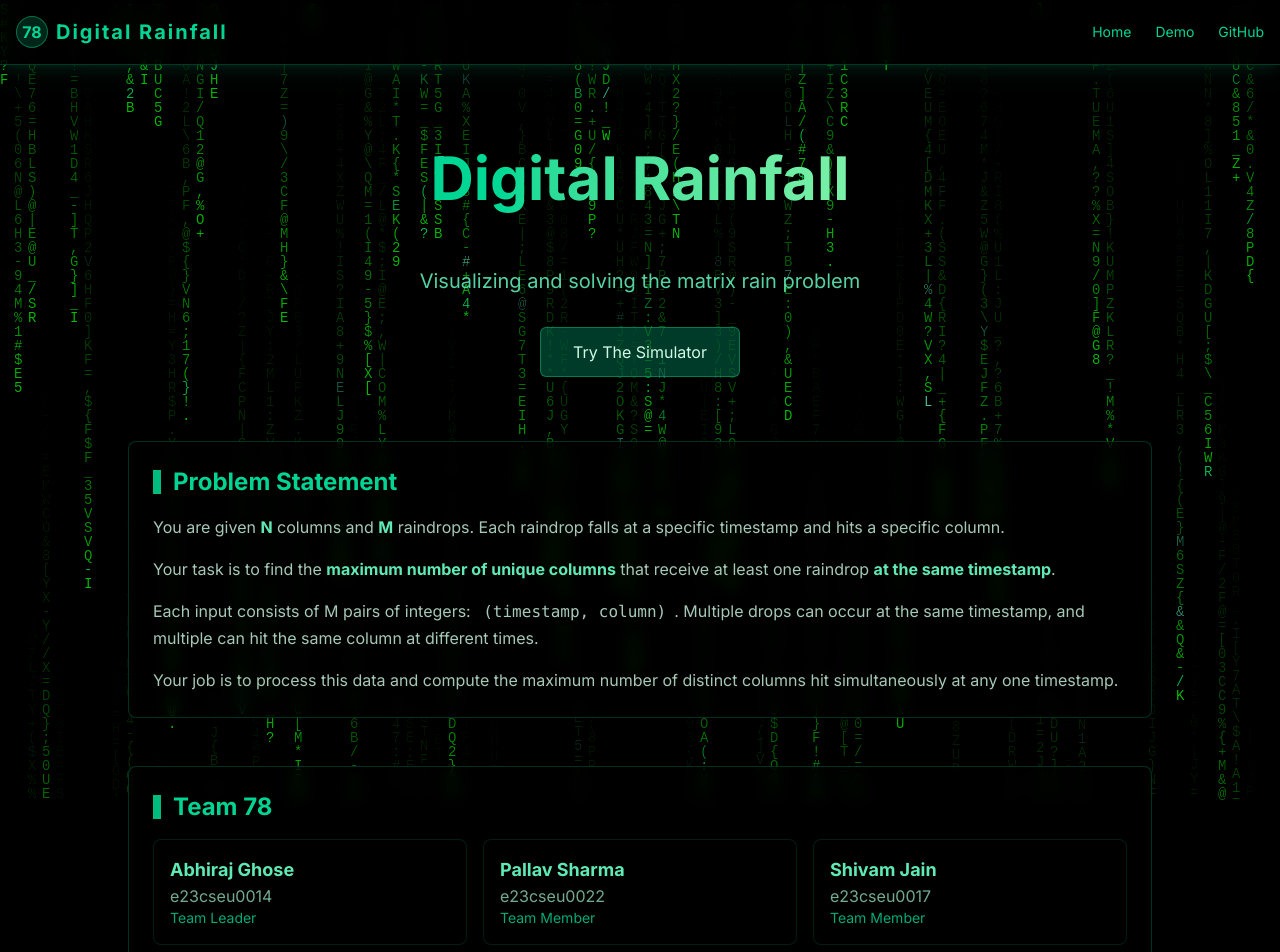
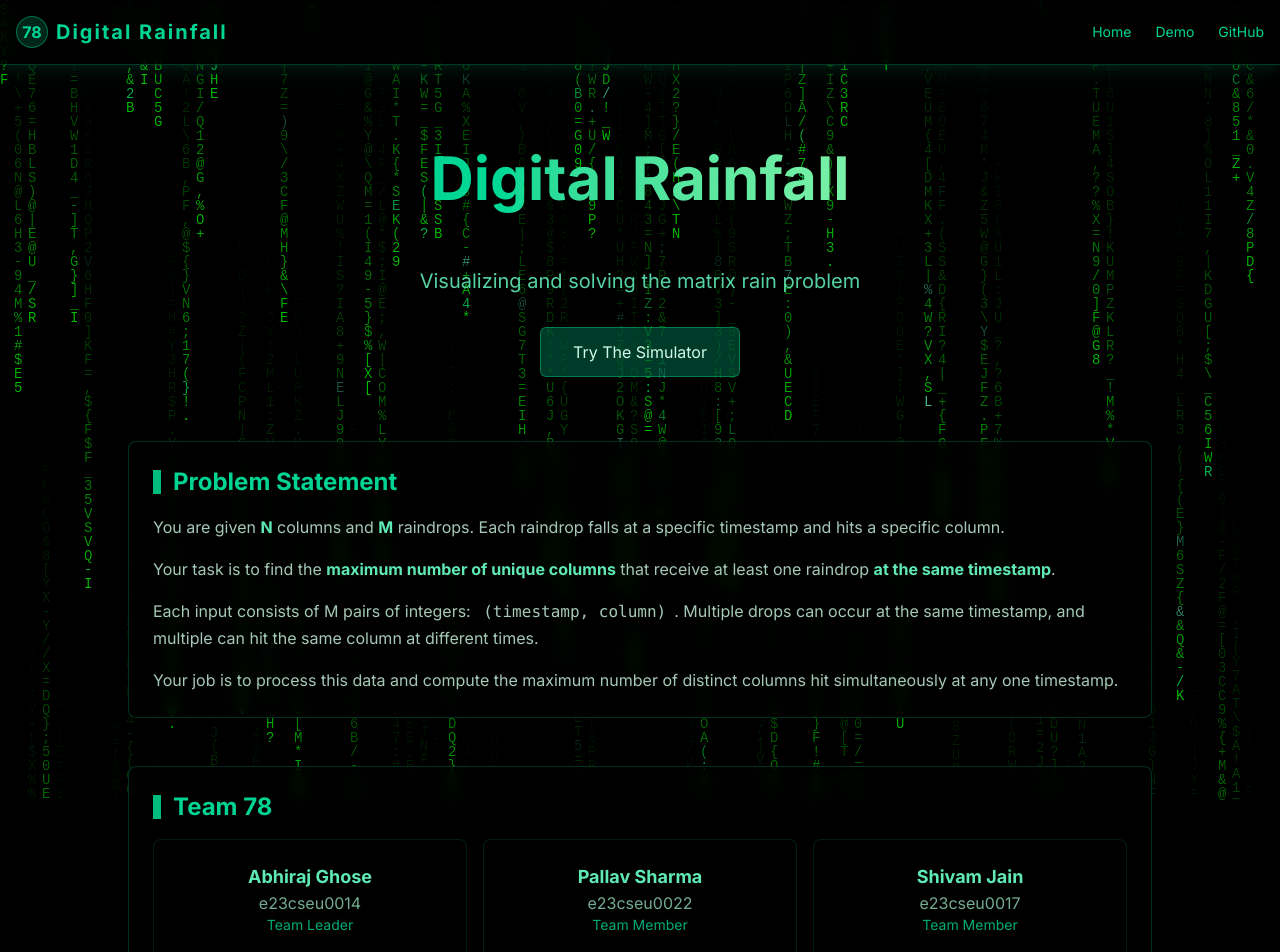
Before and after one commit to AetherSparks/Digital-Raindrop-Displayer, a Next.js app: page / in a window 1280 px wide. Shown: the top 952 px of the page. Built offline with nearby package versions, Linux system fonts and the light colour scheme.

Commit message:
team update

```diff
--- a/app/page.tsx
+++ b/app/page.tsx
@@ -115,26 +115,26 @@ export default function Home() {
               Team 78
             </h2>
             <div className="grid grid-cols-1 md:grid-cols-3 gap-4">
-              <div className="bg-black/40 p-4 rounded-lg border border-emerald-800/30 hover:border-emerald-600/50 transition-all">
-                <h3 className="text-lg font-bold text-emerald-300">
+              <div className="bg-black/40 p-4 rounded-lg border border-emerald-800/30 hover:border-emerald-600/50 transition-all flex flex-col items-center justify-center min-h-[120px] group hover:shadow-[0_0_15px_rgba(16,185,129,0.3)] hover:scale-105 duration-300">
+                <h3 className="text-lg font-bold text-emerald-300 text-center group-hover:text-emerald-200">
                   Abhiraj Ghose
                 </h3>
-                <p className="text-emerald-200/70 font-mono">e23cseu0014</p>
-                <p className="text-emerald-400/80 text-sm">Team Leader</p>
+                <p className="text-emerald-200/70 font-mono text-center group-hover:text-emerald-300/80">e23cseu0014</p>
+                <p className="text-emerald-400/80 text-sm text-center group-hover:text-emerald-300">Team Leader</p>
               </div>
-              <div className="bg-black/40 p-4 rounded-lg border border-emerald-800/30 hover:border-emerald-600/50 transition-all">
-                <h3 className="text-lg font-bold text-emerald-300">
+              <div className="bg-black/40 p-4 rounded-lg border border-emerald-800/30 hover:border-emerald-600/50 transition-all flex flex-col items-center justify-center min-h-[120px] group hover:shadow-[0_0_15px_rgba(16,185,129,0.3)] hover:scale-105 duration-300">
+                <h3 className="text-lg font-bold text-emerald-300 text-center group-hover:text-emerald-200">
                   Pallav Sharma
                 </h3>
-                <p className="text-emerald-200/70 font-mono">e23cseu0022</p>
-                <p className="text-emerald-400/80 text-sm">Team Member</p>
+                <p className="text-emerald-200/70 font-mono text-center group-hover:text-emerald-300/80">e23cseu0022</p>
+                <p className="text-emerald-400/80 text-sm text-center group-hover:text-emerald-300">Team Member</p>
               </div>
-              <div className="bg-black/40 p-4 rounded-lg border border-emerald-800/30 hover:border-emerald-600/50 transition-all">
-                <h3 className="text-lg font-bold text-emerald-300">
+              <div className="bg-black/40 p-4 rounded-lg border border-emerald-800/30 hover:border-emerald-600/50 transition-all flex flex-col items-center justify-center min-h-[120px] group hover:shadow-[0_0_15px_rgba(16,185,129,0.3)] hover:scale-105 duration-300">
+                <h3 className="text-lg font-bold text-emerald-300 text-center group-hover:text-emerald-200">
                   Shivam Jain
                 </h3>
-                <p className="text-emerald-200/70 font-mono">e23cseu0017</p>
-                <p className="text-emerald-400/80 text-sm">Team Member</p>
+                <p className="text-emerald-200/70 font-mono text-center group-hover:text-emerald-300/80">e23cseu0017</p>
+                <p className="text-emerald-400/80 text-sm text-center group-hover:text-emerald-300">Team Member</p>
               </div>
             </div>
           </section>
```
